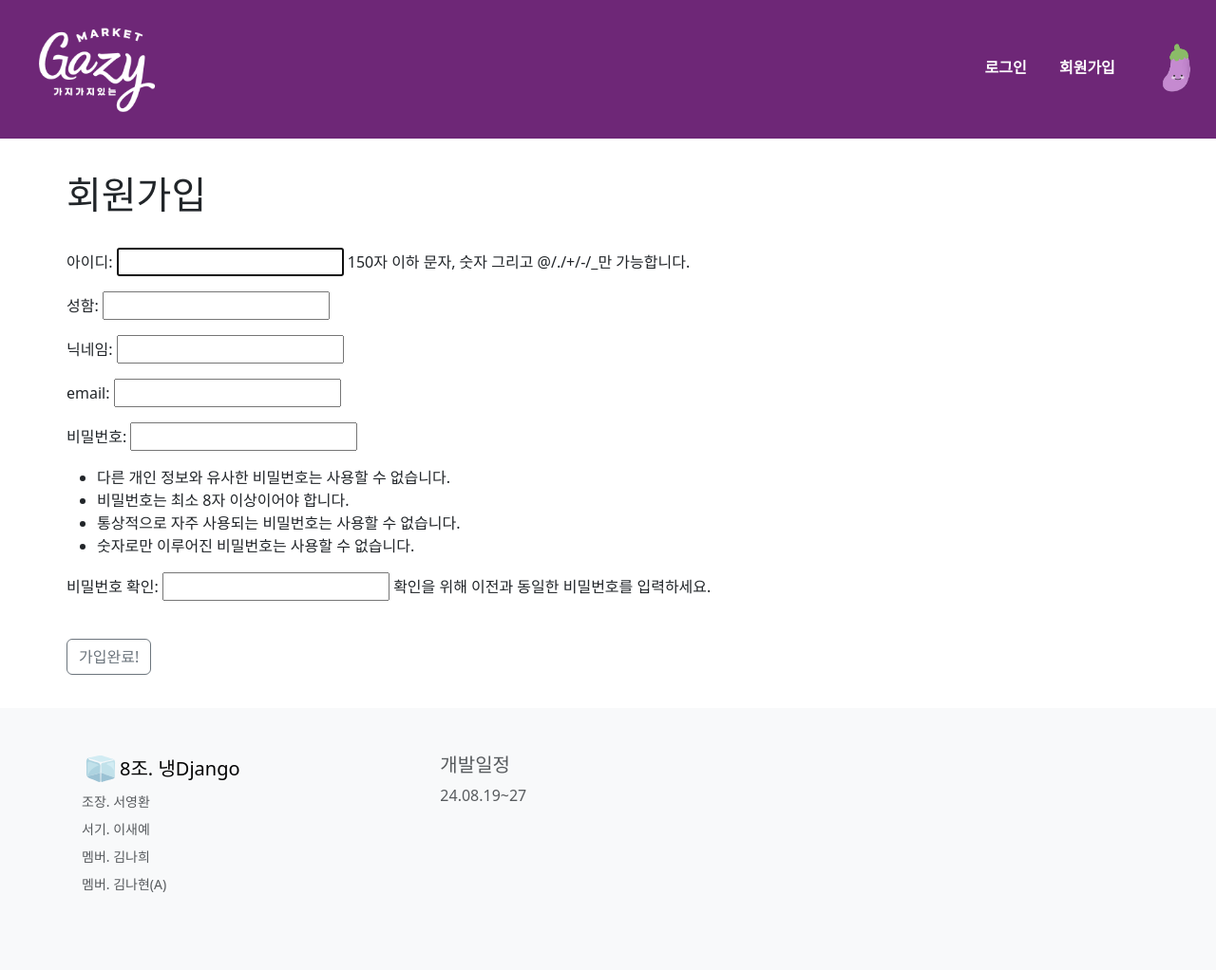
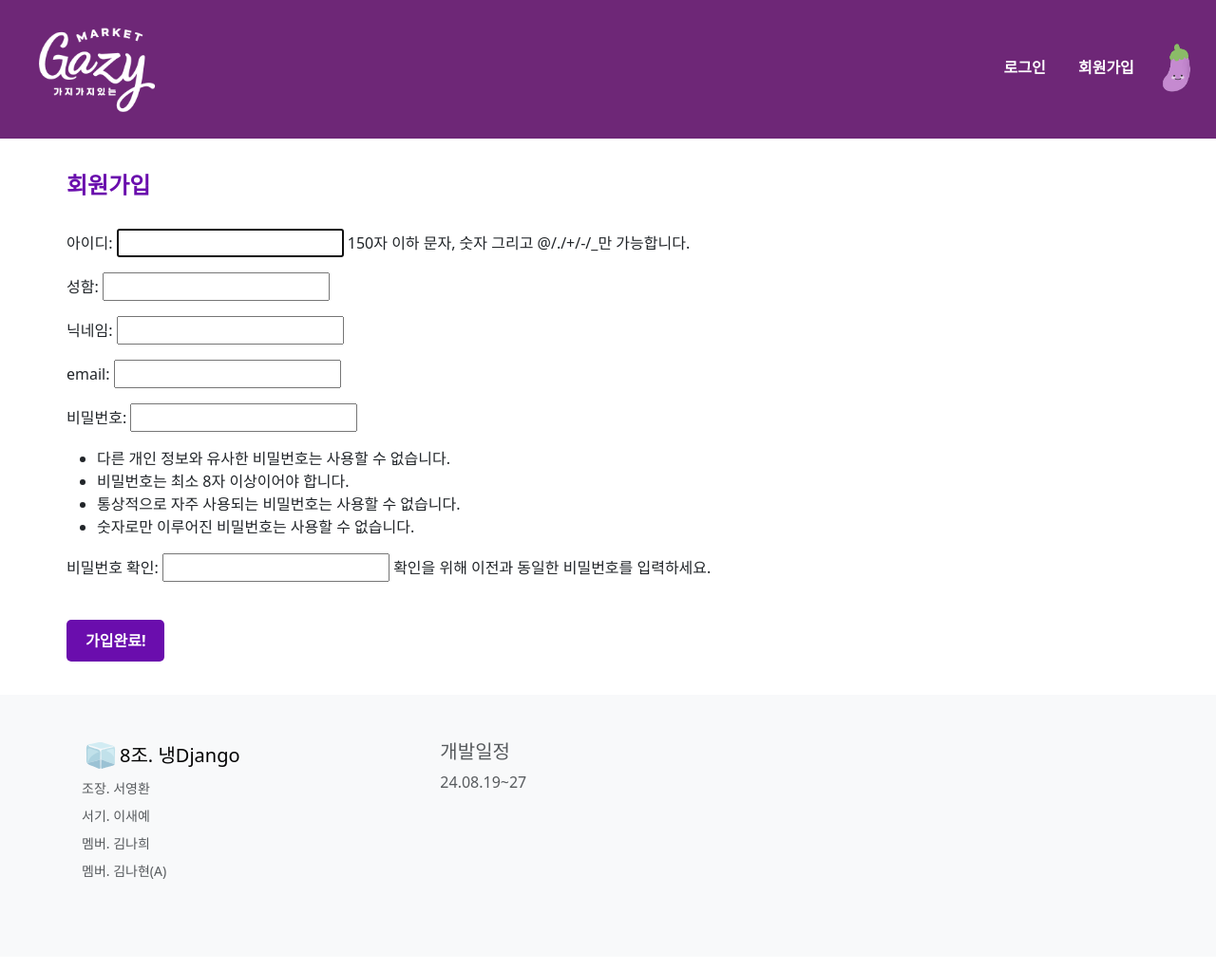
Before and after one commit to SHY-89/spartamarket_8, a Django app: page /accounts/signup/ in a window 1280 px wide. Shown: the whole page at 95% size. After the commit the page ends 926 px from the top, so only its background shows below. Run offline with Django 4.2, Linux system fonts and the light colour scheme; some libraries are stand-ins or nearby versions.

Commit message:
signup 회원가입 사이즈 줄임

```diff
--- a/accounts/templates/accounts/signup.html
+++ b/accounts/templates/accounts/signup.html
@@ -1,11 +1,11 @@
 {% extends "base.html" %}
 
 {% block content %}
-    <h1>회원가입</h1>
+    <h1 class="signup-title">회원가입</h1>
     <br>
     <form action="{% url 'accounts:signup' %}" method="POST">
         {% csrf_token %}
         {{ form.as_p }}<br>
-        <button class="btn btn-outline-secondary" type="submit">가입완료!</button>
+        <button class="btn-custom" type="submit">가입완료!</button>
     </form>
 {% endblock %}
--- a/accounts/views.py
+++ b/accounts/views.py
@@ -22,6 +22,7 @@ def signup(request):
         form = CustomUserCreationForm()
     context = {"form": form}
     return render(request, "accounts/signup.html", context)
+
 
 def login(request):
     if request.method == "POST":
--- a/templates/base.html
+++ b/templates/base.html
@@ -16,7 +16,7 @@
     <script src="https://cdn.jsdelivr.net/npm/sweetalert2@11.12.4/dist/sweetalert2.all.min.js"></script>
     <script src="https://kit.fontawesome.com/8f954b3564.js" crossorigin="anonymous"></script>
     <style>
-        /* 로그인/회원가입 링크 스타일 */
+        /* 기존 스타일 */
         .auth-links a {
             color: white;
             font-weight: bold;
@@ -30,10 +30,33 @@
         .auth-links a:hover {
             color: #A78FE9; /* 호버 시 */
         }
+
+        /* 회원가입 페이지 스타일 추가 */
+        .signup-title {
+            color: #6a0dad; /* 보라색 */
+            font-size: 1.5em; /* 글자 크기 */
+            font-weight: bold; /* 볼드체 */
+        }
+
+        .btn-custom {
+            background-color: #6a0dad; /* 보라색 */
+            color: white;
+            border: none;
+            padding: 10px 20px;
+            border-radius: 5px;
+            font-size: 1em;
+            cursor: pointer;
+            font-weight: bold;
+        }
+
+        .btn-custom:hover {
+            background-color: #5a0b8c; /* 약간 어두운 보라색 */
+        }
     </style>
 </head>
 
 <body>
+    <!-- 기존 내용 그대로 유지 -->
     <nav class="navbar navbar-expand-lg bg-body-tertiary" style="background-color: #6E2777 !important;">
         <div class="container-fluid">
             <a class="navbar-brand" href="#">
@@ -59,7 +82,8 @@
                 <a href="{% url 'accounts:login' %}">로그인</a>
                 <a href="{% url 'accounts:signup' %}">회원가입</a>
 
-                <img src="/media/images/eggplant_01.gif" alt="움직이는가지" width=60 onclick="javascript:location.href='/'">
+                <img src="/media/images/eggplant_01.gif" alt="움직이는가지" width="60" onclick="javascript:location.href='/'" style="margin-left: -20px;">
+
                 {% endif %}
             </div>
         </div>
@@ -93,7 +117,6 @@
             </div>
         </div>
     </footer>
-
 </body>
 
 </html>
```
Also changed, not shown: static/style.css (added, +18 -0 lines), accounts/urls.py (line endings or trailing spaces), 1 other file.
